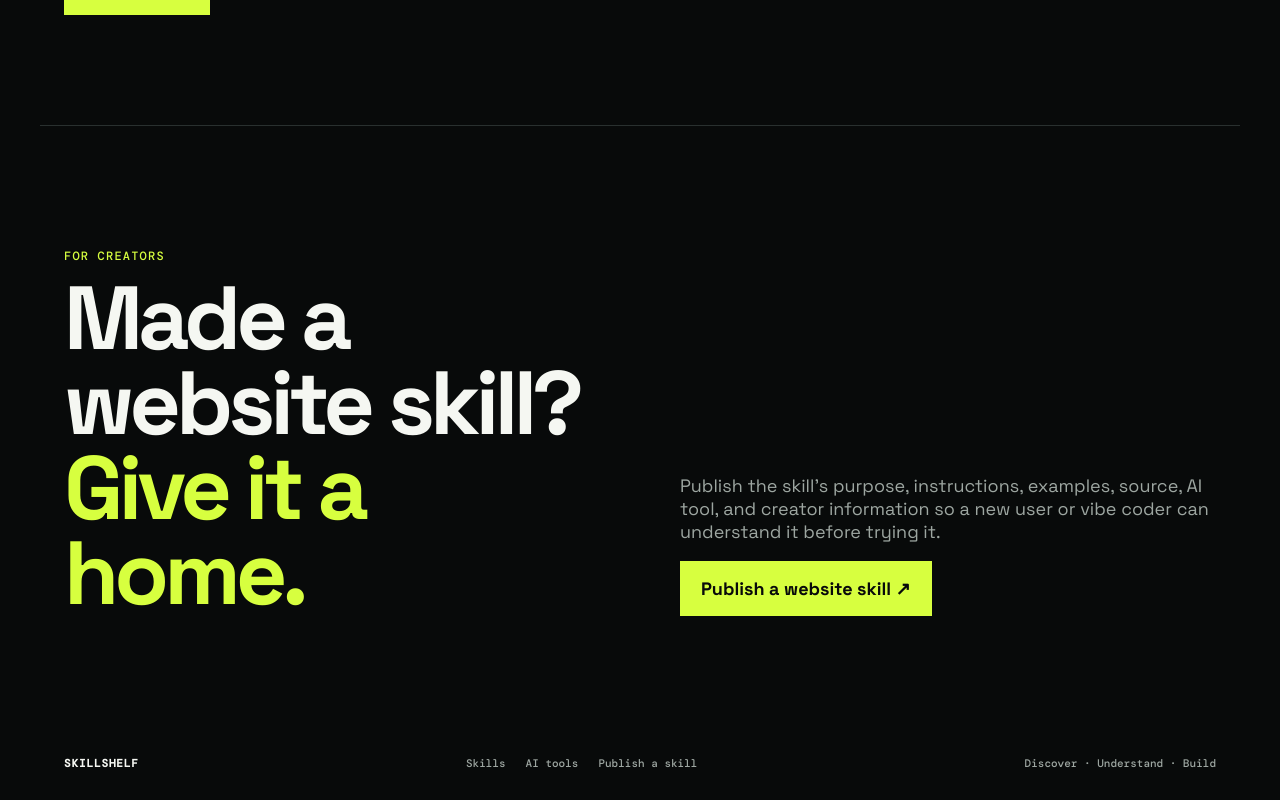
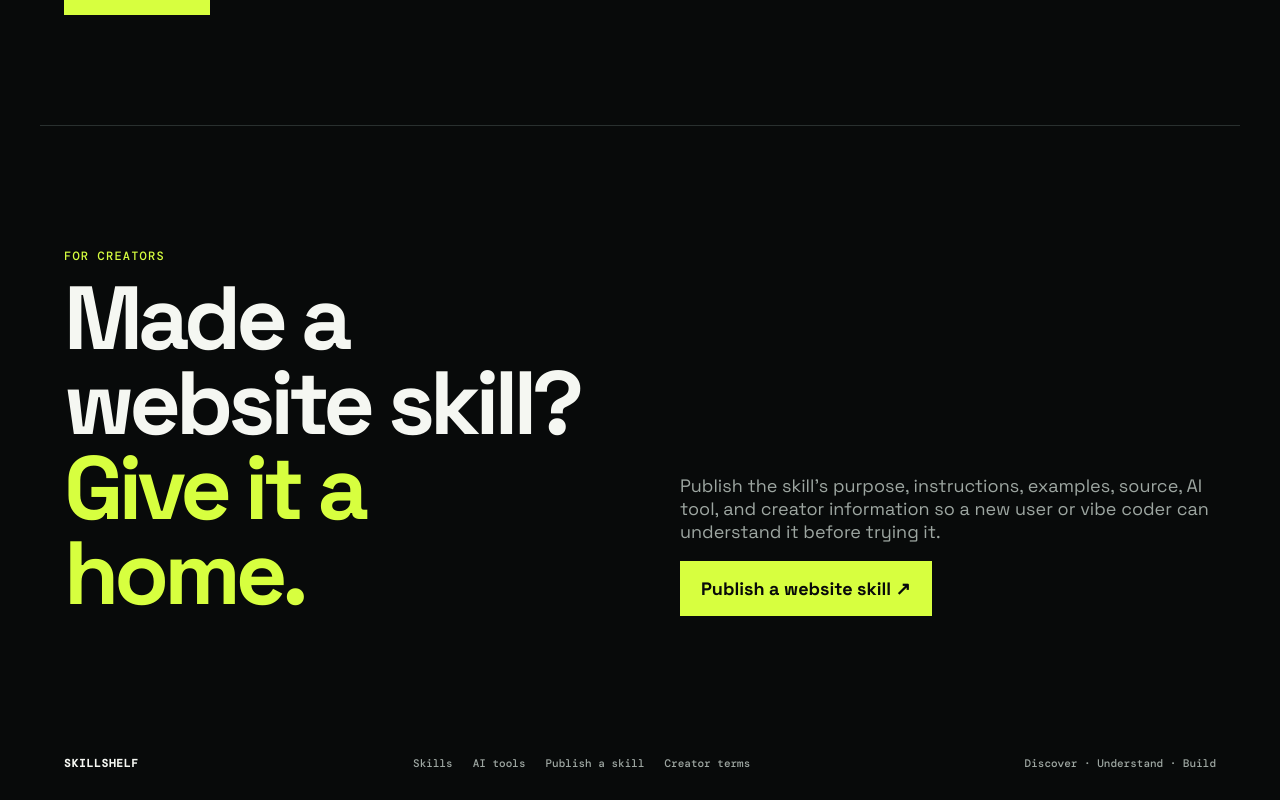
Before and after one commit to SohailKhan0525/skillshelflabs, a Next.js app: page / in a window 1280 px wide. Shown: the part 2410-3210 px from the top of the page. Built offline with nearby package versions, Linux system fonts and the light colour scheme; no server answers; the database is empty.

Commit message:
Add creator terms link

```diff
--- a/components/site-footer.tsx
+++ b/components/site-footer.tsx
@@ -7,7 +7,7 @@ export default function SiteFooter() {
       <div className="footer-links">
         <Link href="/skills">Skills</Link>
         <Link href="/ai">AI tools</Link>
-        <Link href="/submit">Publish a skill</Link>
+        <Link href="/submit">Publish a skill</Link><Link href="/terms">Creator terms</Link>
       </div>
       <span>Discover · Understand · Build</span>
     </footer>
```
